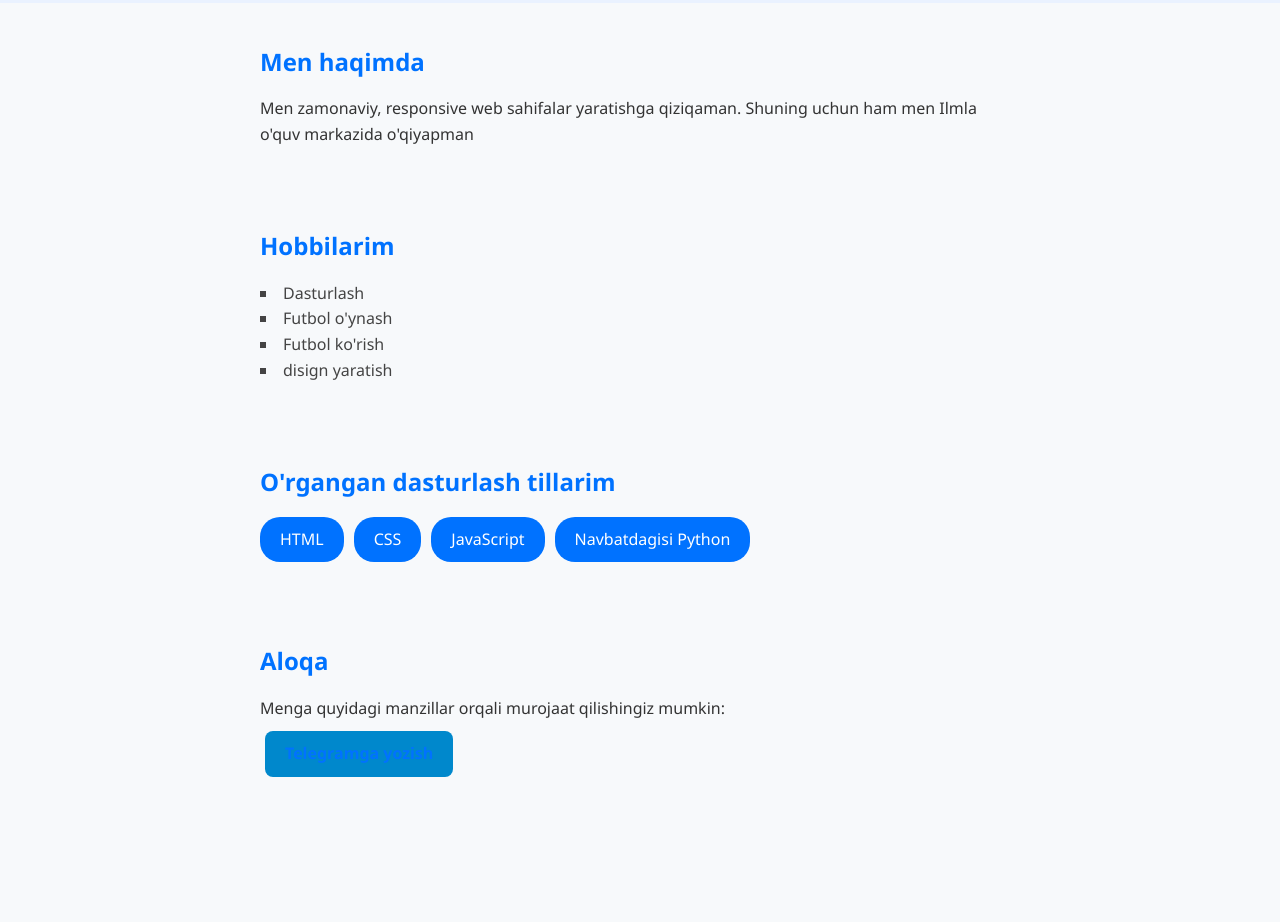
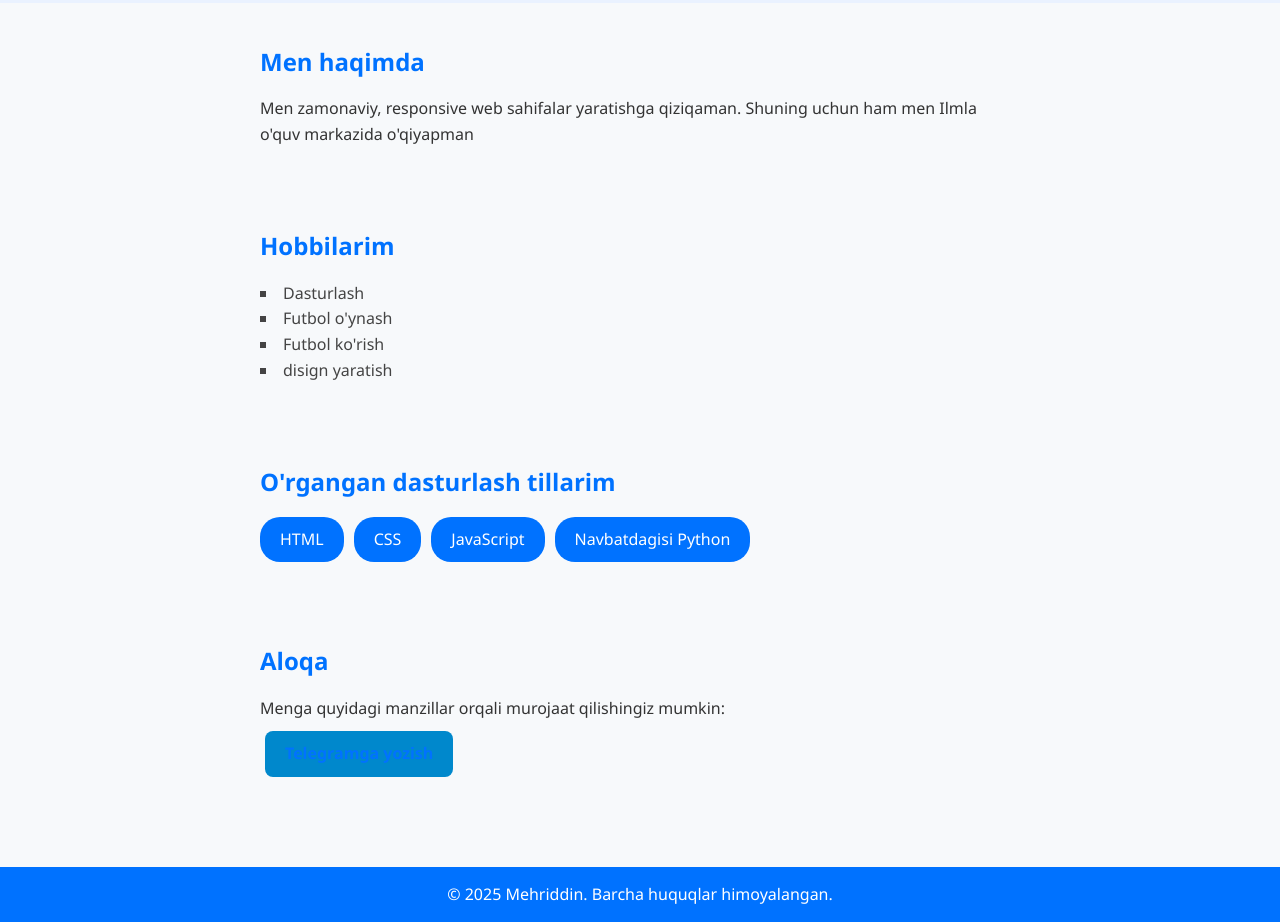
Before and after one commit to Mekh22/random-web, a plain HTML site: page index.html in a window 1280 px wide. Shown: the part 388-1310 px from the top of the page. Before the commit the page ends 1215 px from the top, so only its background shows below. Drawn offline with Linux system fonts and the light colour scheme.

Commit message:
add footer

```diff
--- a/index.html
+++ b/index.html
@@ -62,5 +62,11 @@
       </section>
     </main>
 
+      <!-- FOOTER -->
+  <footer>
+    <p>&copy; 2025 Mehriddin. Barcha huquqlar himoyalangan.</p>
+  </footer>
+
+
 </body>
 </html>
```
